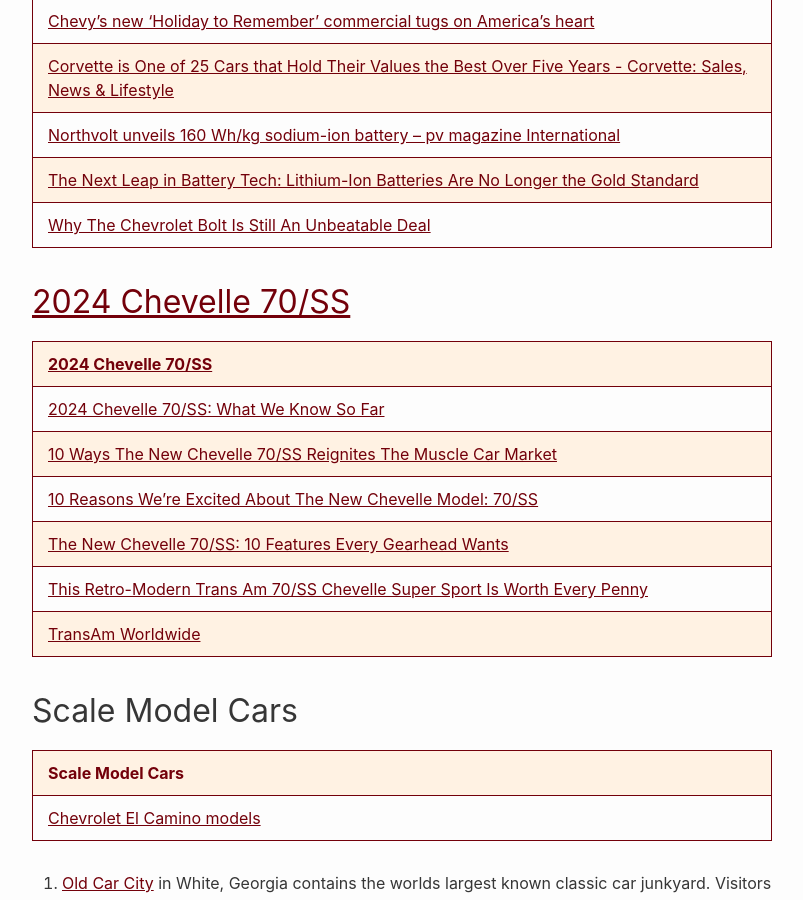
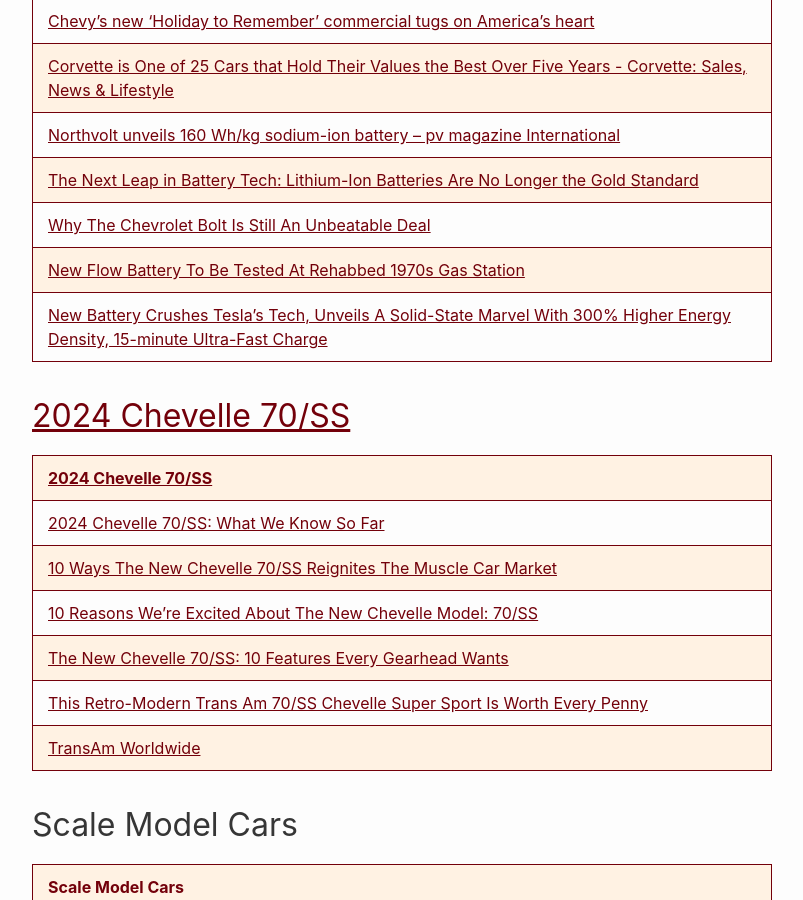
Before and after one commit to RalphHightower/RalphHightower, a Jekyll site: the page built from Automotive/AutomotiveResources.md, in a window 1280 px wide and 900 px high, scrolled down 6116 px. Shown: the whole window, without its empty margins (238-1041 px from the left). Built offline with Jekyll 4.4.1, drawn with Linux system fonts in a browser that asks for light colours; our own code applies the rules of GitHub Pages for plain Markdown files.

Commit message:
[docs](web): AutomotiveResources(extended description)

```diff
--- a/Automotive/AutomotiveResources.md
+++ b/Automotive/AutomotiveResources.md
@@ -112,6 +112,8 @@
 | [Northvolt unveils 160 Wh/kg sodium-ion battery – pv magazine International](https://www.pv-magazine.com/2023/11/22/northvolt-unveils-160-wh-kg-sodium-ion-battery/ ) |
 | [The Next Leap in Battery Tech: Lithium-Ion Batteries Are No Longer the Gold Standard](https://scitechdaily.com/the-next-leap-in-battery-tech-lithium-ion-batteries-are-no-longer-the-gold-standard/ ) |
 | [Why The Chevrolet Bolt Is Still An Unbeatable Deal](https://insideevs.com/news/696178/owner-ditches-gas-hyundai-for-used-chevy-bolt-ev-video/ ) |
+| [New Flow Battery To Be Tested At Rehabbed 1970s Gas Station](https://cleantechnica.com/2023/12/07/new-flow-battery-ev-fast-charging-critical-materials/ ) |
+| [New Battery Crushes Tesla's Tech, Unveils A Solid-State Marvel With 300% Higher Energy Density, 15-minute Ultra-Fast Charge](https://finance.yahoo.com/news/battery-crushes-teslas-tech-unveils-160816090.html ) |
 
 ## [2024 Chevelle 70/SS](https://www.hotcars.com/chevelle-70ss-what-we-know/ )
 
```
